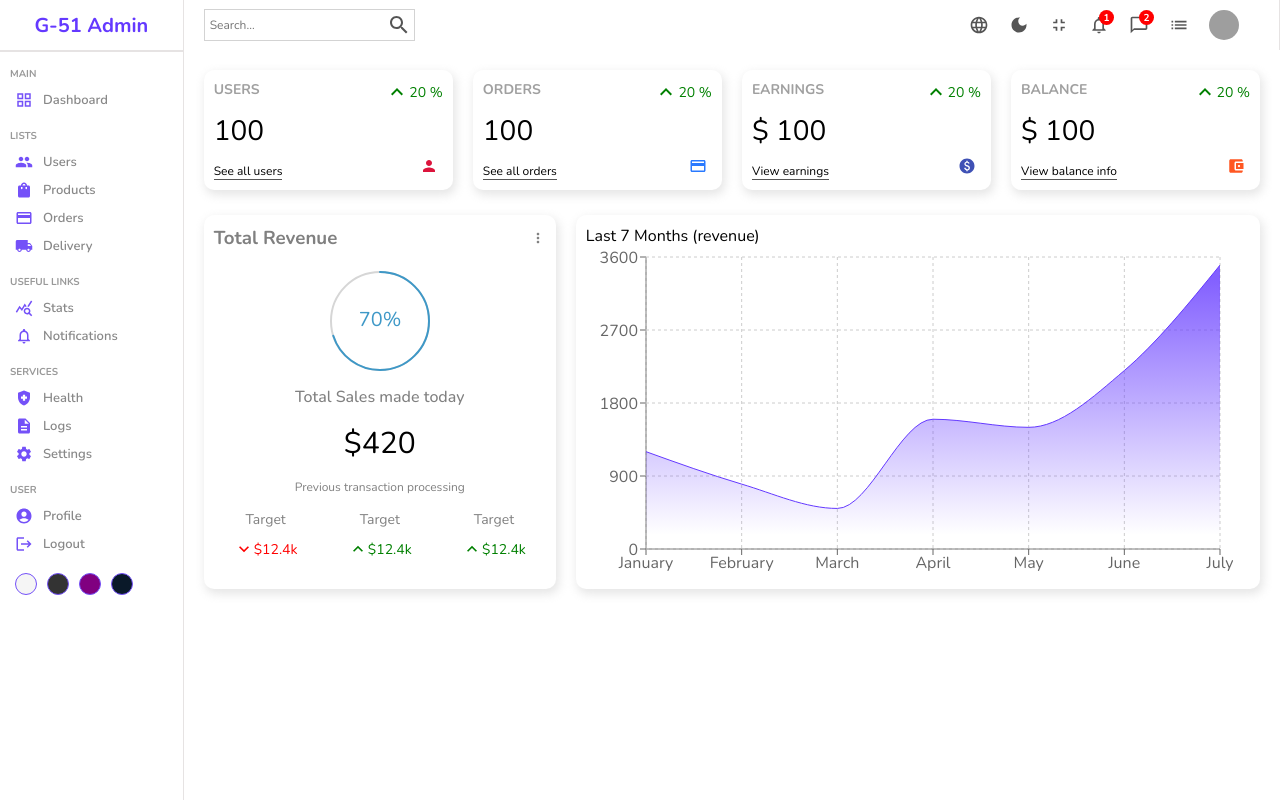
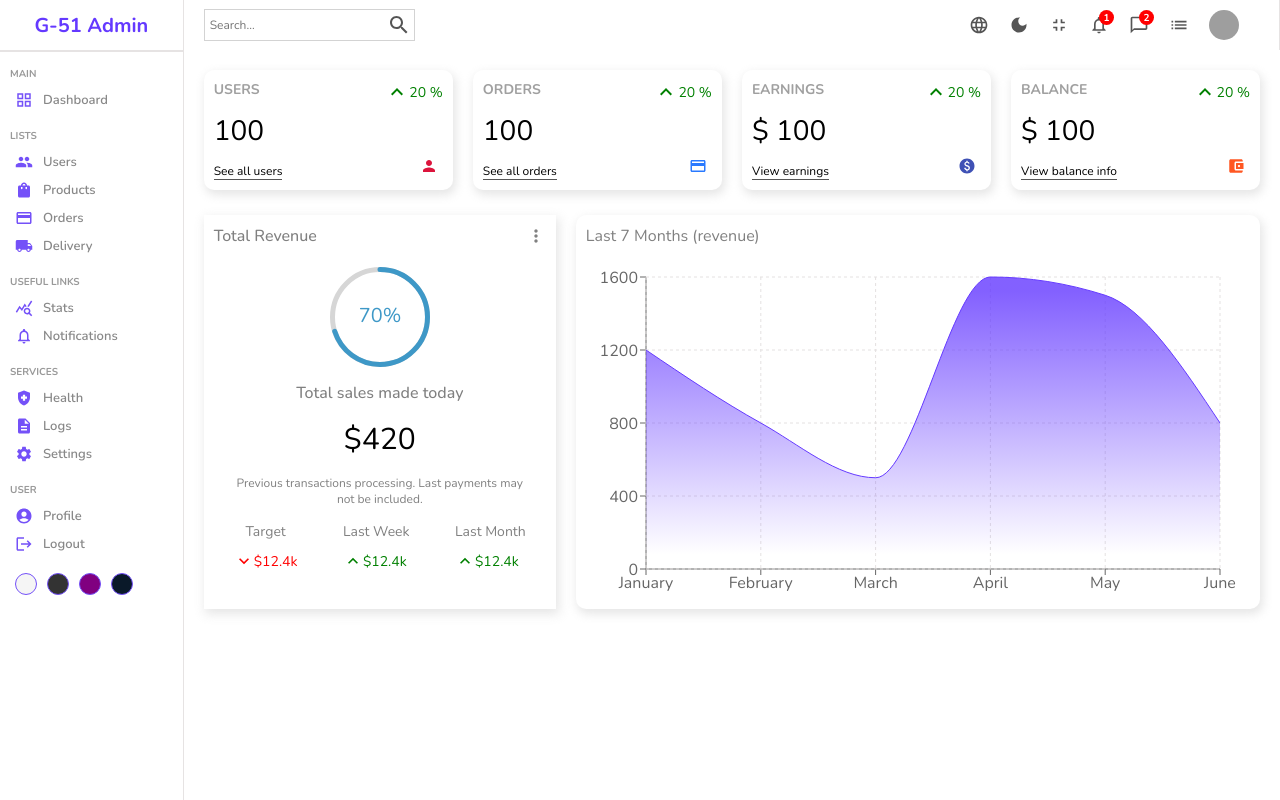
Before and after one commit to Nicxzmiller/admin, a React (Create React App) app: page / in a window 1280 px wide. Built offline with nearby package versions, Linux system fonts and the light colour scheme; grey boxes are pictures that could not be loaded; a web font is replaced by a local one.

Commit message:
finishing charts

```diff
--- a/src/components/chart/Chart.jsx
+++ b/src/components/chart/Chart.jsx
@@ -26,11 +26,7 @@ const Chart = () => {
     },
     {
       name: "June",
-      Total: 2200
-    },
-    {
-      name: "July",
-      Total: 3500
+      Total: 800
     },
   ];
 
@@ -48,7 +44,7 @@ const Chart = () => {
           </defs>
           <XAxis dataKey="name" />
           <YAxis />
-        <CartesianGrid strokeDasharray="3 3" />
+          <CartesianGrid strokeDasharray="3 3" className='chartGrid'/>
           <Tooltip />
           <Area type="monotone" dataKey="Total" stroke="#6439ff" fillOpacity={1} fill="url(#total)" />
         </AreaChart>
--- a/src/components/chart/chart.scss
+++ b/src/components/chart/chart.scss
@@ -5,4 +5,13 @@
     padding: 10px;
     -webkit-box-shadow: 2px 4px 10px 1px rgba(0,0,0,0.47);
     box-shadow: 2px 4px 10px 1px rgba(201, 201, 201, 0.47);
+    color: gray;
+
+    .title{
+        margin-bottom: 20px;
+    }
+
+    .chartGrid{
+        stroke: rgb(228, 225, 225);
+      }
 }
--- a/src/components/featured/Featured.jsx
+++ b/src/components/featured/Featured.jsx
@@ -1,53 +1,52 @@
-import React from 'react'
-import "./featured.scss"
-import MoreVertIcon from '@mui/icons-material/MoreVert';
-import { CircularProgressbar } from "react-circular-progressbar"
-import "react-circular-progressbar/dist/styles.css"
-import KeyboardArrowUpIcon from '@mui/icons-material/KeyboardArrowUp';
-import KeyboardArrowDownIcon from '@mui/icons-material/KeyboardArrowDown';
+import "./featured.scss";
+import MoreVertIcon from "@mui/icons-material/MoreVert";
+import { CircularProgressbar } from "react-circular-progressbar";
+import "react-circular-progressbar/dist/styles.css";
+import KeyboardArrowDownIcon from "@mui/icons-material/KeyboardArrowDown";
+import KeyboardArrowUpOutlinedIcon from "@mui/icons-material/KeyboardArrowUpOutlined";
 
 const Featured = () => {
   return (
-    <div className='featured'>
+    <div className="featured">
       <div className="top">
-            <h3 className="title">Total Revenue</h3>
-            <MoreVertIcon className='more'/>
+        <h1 className="title">Total Revenue</h1>
+        <MoreVertIcon fontSize="small" />
       </div>
       <div className="bottom">
         <div className="featuredChart">
-                <CircularProgressbar value={70} text={"70%"} strokeWidth={2}/>
+          <CircularProgressbar value={70} text={"70%"} strokeWidth={5} />
         </div>
-            <p className="title">Total Sales made today</p>
+        <p className="title">Total sales made today</p>
         <p className="amount">$420</p>
-            <p className="desc">Previous transaction processing</p>
+        <p className="desc">
+          Previous transactions processing. Last payments may not be included.
+        </p>
         <div className="summary">
           <div className="item">
             <div className="itemTitle">Target</div>
             <div className="itemResult negative">
-                    <KeyboardArrowDownIcon fontSize='small'/>
+              <KeyboardArrowDownIcon fontSize="small"/>
               <div className="resultAmount">$12.4k</div>
             </div>
           </div>
-
           <div className="item">
-                <div className="itemTitle">Target</div>
+            <div className="itemTitle">Last Week</div>
             <div className="itemResult positive">
-                    <KeyboardArrowUpIcon fontSize='small'/>
+              <KeyboardArrowUpOutlinedIcon fontSize="small"/>
               <div className="resultAmount">$12.4k</div>
             </div>
           </div>
-
           <div className="item">
-                <div className="itemTitle">Target</div>
+            <div className="itemTitle">Last Month</div>
             <div className="itemResult positive">
-                    <KeyboardArrowUpIcon fontSize='small'/>
+              <KeyboardArrowUpOutlinedIcon fontSize="small"/>
               <div className="resultAmount">$12.4k</div>
             </div>
           </div>
         </div>
       </div>
     </div>
-  )
-}
+  );
+};
 
-export default Featured
+export default Featured;
--- a/src/components/featured/featured.scss
+++ b/src/components/featured/featured.scss
@@ -1,24 +1,22 @@
-.featured{
+.featured {
     flex: 2;
-    border-radius: 10px;
+    -webkit-box-shadow: 2px 4px 10px 1px rgba(0, 0, 0, 0.47);
+    box-shadow: 2px 4px 10px 1px rgba(201, 201, 201, 0.47);
     padding: 10px;
-    -webkit-box-shadow: 2px 4px 10px 1px rgba(0,0,0,0.47);
-    box-shadow: 2px 4px 10px 1px rgba(201, 201, 201, 0.47);
 
-    .top{
+    .top {
       display: flex;
-        width: 100%;
       align-items: center;
       justify-content: space-between;
       color: gray;
 
-        .more{
-            font-size: medium;
-            align-items: center;
+      .title {
+        font-size: 16px;
+        font-weight: 500;
       }
     }
 
-    .bottom{
+    .bottom {
       padding: 20px;
       display: flex;
       flex-direction: column;
@@ -26,52 +24,52 @@
       justify-content: center;
       gap: 15px;
 
-        .featuredChart{
+      .featuredChart {
         width: 100px;
         height: 100px;
       }
 
-        .title{
+      .title {
         font-weight: 500;
         color: gray;
       }
 
-        .amount{
+      .amount {
         font-size: 30px;
       }
 
-        .desc{
+      .desc {
         font-weight: 300;
         font-size: 12px;
         color: gray;
         text-align: center;
       }
 
-        .summary{
+      .summary {
         width: 100%;
         display: flex;
         align-items: center;
         justify-content: space-between;
 
-            .item{
+        .item {
           text-align: center;
 
-                .itemTitle{
+          .itemTitle {
             font-size: 14px;
             color: gray;
           }
 
-                .itemResult{
+          .itemResult {
             display: flex;
             align-items: center;
             margin-top: 10px;
             font-size: 14px;
 
-                    &.positive{
+            &.positive {
               color: green;
             }
 
-                    &.negative{
+            &.negative {
               color: red;
             }
           }
```
Lines whose indentation alone changed are shown as unchanged.
